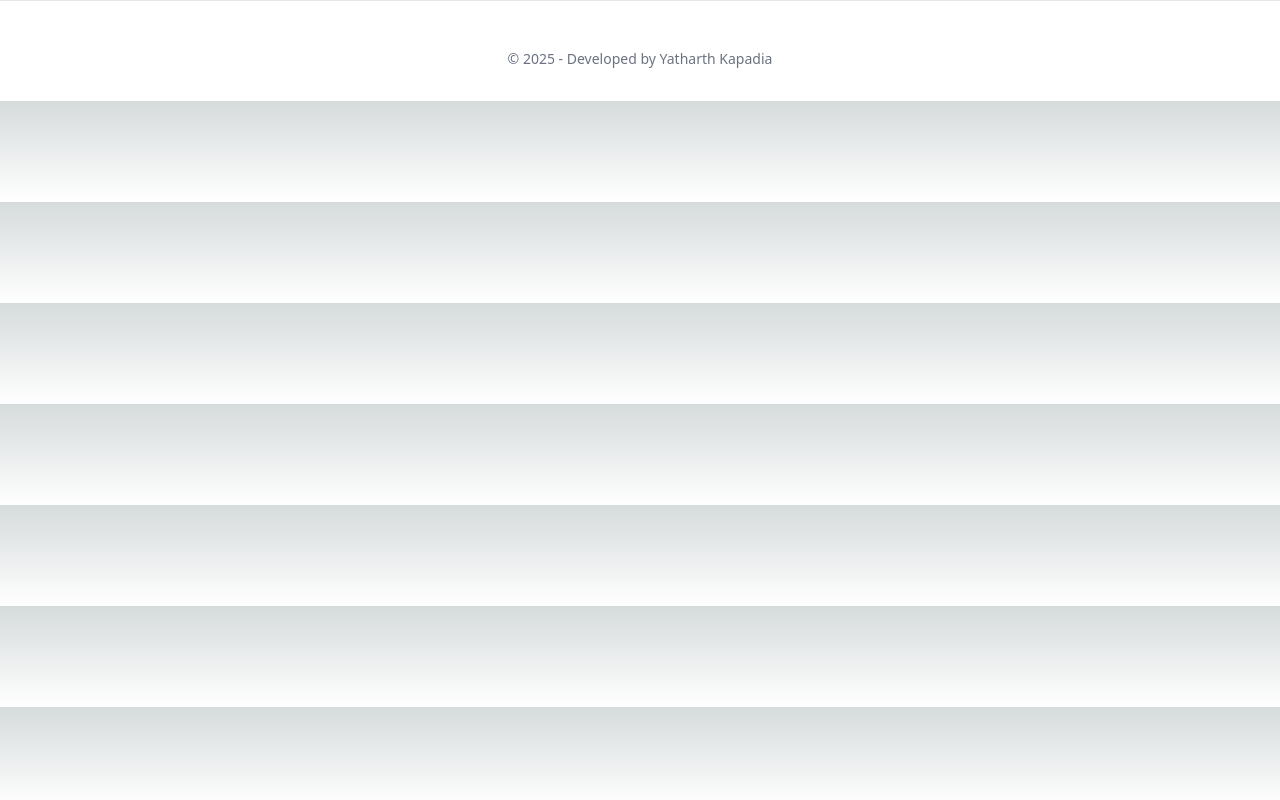
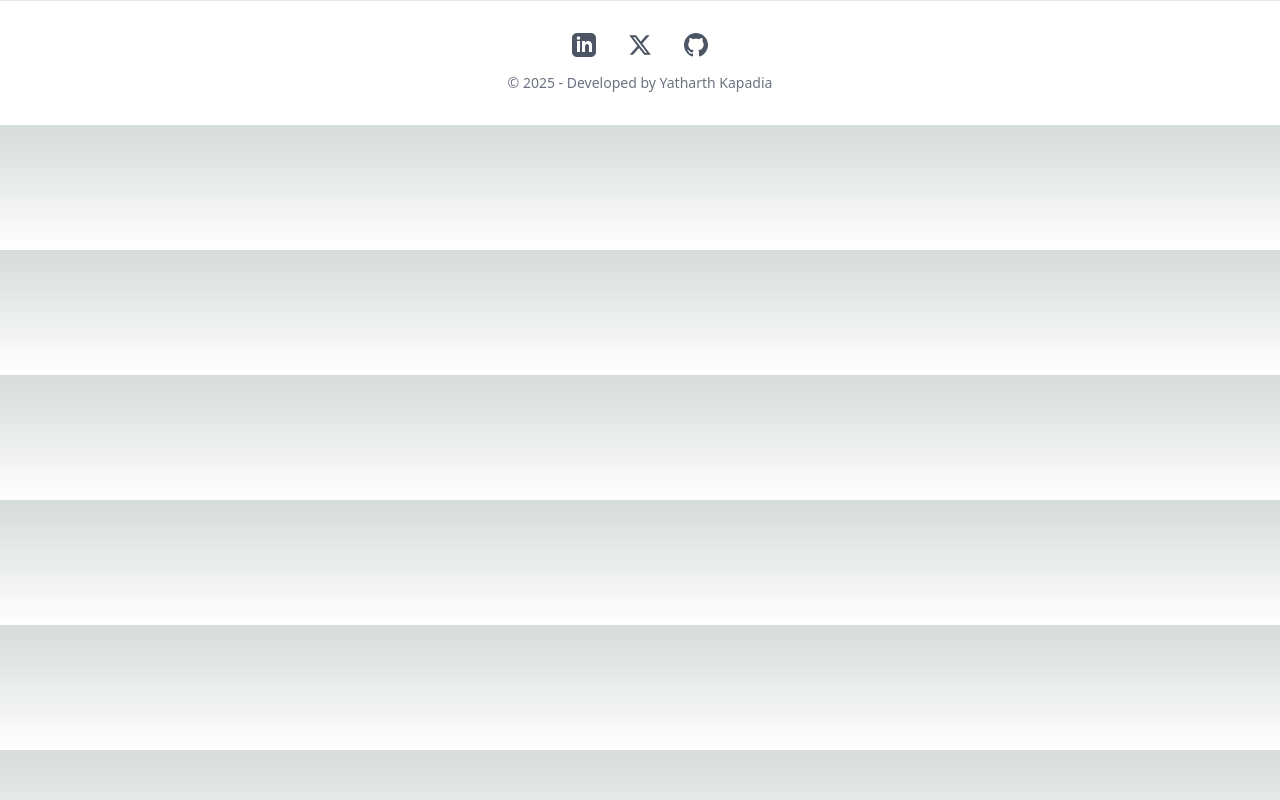
Before and after one commit to yatharthk2/odyssey, a Next.js app in the folder frontend/: page /components/Footer in a window 1280 px wide. Built offline with nearby package versions, Linux system fonts and the light colour scheme.

Commit message:
final ui changes

```diff
--- a/frontend/pages/components/ContactForm.tsx
+++ b/frontend/pages/components/ContactForm.tsx
@@ -9,11 +9,24 @@
   const [message, setMessage] = useState("");
 
   const [state, handleSubmit] = useForm(contact.formId);
-  if (state.succeeded) {
-      return <p>Thanks for joining!</p>;
-  }
 
   return (
+    <div className="w-full max-w-2xl mx-auto p-6">
+      {state.succeeded ? (
+        <div className="text-center p-8 bg-gradient-to-r from-rose-400/10 via-fuchsia-500/10 to-indigo-500/10 rounded-2xl border border-gray-200 dark:border-gray-700">
+          <div className="mb-4">
+            <svg className="w-16 h-16 mx-auto text-green-500" fill="none" stroke="currentColor" viewBox="0 0 24 24">
+              <path strokeLinecap="round" strokeLinejoin="round" strokeWidth={2} d="M9 12l2 2 4-4m6 2a9 9 0 11-18 0 9 9 0 0118 0z" />
+            </svg>
+          </div>
+          <h3 className="text-2xl font-bold bg-gradient-to-r from-rose-400 via-fuchsia-500 to-indigo-500 bg-clip-text text-transparent mb-2">
+            Message Sent Successfully!
+          </h3>
+          <p className="text-gray-600 dark:text-gray-300">
+            I'll get back to you as soon as possible. Thank you for reaching out!
+          </p>
+        </div>
+      ) : (
         <div className="w-full sm:w-full md:w-3/4 lg:w-1/2 mt-16 mx-auto">
           <form
             onSubmit={handleSubmit}
@@ -72,17 +85,19 @@
               <button
                 type="submit"
                 disabled={state.submitting}
-            className="text-lg font-bold p-0.5 mt-6 w-44 bg-gradient-to-r from-rose-400 via-fuchsia-500 to-indigo-500"
+                className="text-lg font-bold p-0.5 mt-6 w-44 bg-gradient-to-r from-rose-400 via-fuchsia-500 to-indigo-500 rounded-lg"
               >
-            <div className="bg-white dark:bg-gray-800">
+                <div className="bg-white dark:bg-gray-800 rounded-lg">
                   <span className="block p-2 font-semibold bg-gradient-to-r from-rose-400 via-fuchsia-500 to-indigo-500 bg-clip-text text-transparent">
-                Send
+                    {state.submitting ? "Sending..." : "Send"}
                   </span>
                 </div>
               </button>
             </div>
           </form>
         </div>
+      )}
+    </div>
   );
 }
 
--- a/frontend/pages/components/Footer.tsx
+++ b/frontend/pages/components/Footer.tsx
@@ -11,25 +11,31 @@
     <footer className="w-full bg-white dark:bg-gray-900 py-8 border-t border-gray-200 dark:border-gray-800">
       <div className="max-w-7xl mx-auto px-4 sm:px-6 lg:px-8">
         <div className="flex flex-col items-center">
-          <div className="flex space-x-6 mb-4">
+          <div className="flex space-x-8 mb-4">
+            {footer.linkedin && (
+              <a
+                href={footer.linkedin}
+                target="_blank"
+                rel="noreferrer"
+                className="text-gray-600 hover:text-blue-600 dark:text-gray-400 dark:hover:text-blue-500 transition-colors duration-300"
+                aria-label="LinkedIn"
+              >
+                <svg className="w-6 h-6" fill="currentColor" viewBox="0 0 24 24">
+                  <path d="M19 0h-14c-2.761 0-5 2.239-5 5v14c0 2.761 2.239 5 5 5h14c2.762 0 5-2.239 5-5v-14c0-2.761-2.238-5-5-5zm-11 19h-3v-11h3v11zm-1.5-12.268c-.966 0-1.75-.79-1.75-1.764s.784-1.764 1.75-1.764 1.75.79 1.75 1.764-.783 1.764-1.75 1.764zm13.5 12.268h-3v-5.604c0-3.368-4-3.113-4 0v5.604h-3v-11h3v1.765c1.396-2.586 7-2.777 7 2.476v6.759z"/>
+                </svg>
+              </a>
+            )}
             {footer.twitter && (
               <a
                 href={footer.twitter}
                 target="_blank"
                 rel="noreferrer"
-                className="text-gray-400 hover:text-gray-500 dark:hover:text-gray-300 transition-colors"
+                className="text-gray-600 hover:text-gray-900 dark:text-gray-400 dark:hover:text-white transition-colors duration-300"
+                aria-label="X (formerly Twitter)"
               >
-                <i className="devicon-twitter-original text-2xl"></i>
-              </a>
-            )}
-            {footer.linkedin && (
-              <a
-                href={footer.linkedin}
-                target="_blank"
-                rel="noreferrer"
-                className="text-gray-400 hover:text-gray-500 dark:hover:text-gray-300 transition-colors"
-              >
-                <i className="devicon-linkedin-plain text-2xl"></i>
+                <svg className="w-6 h-6" fill="currentColor" viewBox="0 0 24 24">
+                  <path d="M18.244 2.25h3.308l-7.227 8.26 8.502 11.24H16.17l-5.214-6.817L4.99 21.75H1.68l7.73-8.835L1.254 2.25H8.08l4.713 6.231zm-1.161 17.52h1.833L7.084 4.126H5.117z"/>
+                </svg>
               </a>
             )}
             {footer.github && (
@@ -37,16 +43,19 @@
                 href={footer.github}
                 target="_blank"
                 rel="noreferrer"
-                className="text-gray-400 hover:text-gray-500 dark:hover:text-gray-300 transition-colors"
+                className="text-gray-600 hover:text-gray-900 dark:text-gray-400 dark:hover:text-white transition-colors duration-300"
+                aria-label="GitHub"
               >
-                <i className="devicon-github-original text-2xl"></i>
+                <svg className="w-6 h-6" fill="currentColor" viewBox="0 0 24 24">
+                  <path d="M12 0c-6.626 0-12 5.373-12 12 0 5.302 3.438 9.8 8.207 11.387.599.111.793-.261.793-.577v-2.234c-3.338.726-4.033-1.416-4.033-1.416-.546-1.387-1.333-1.756-1.333-1.756-1.089-.745.083-.729.083-.729 1.205.084 1.839 1.237 1.839 1.237 1.07 1.834 2.807 1.304 3.492.997.107-.775.418-1.305.762-1.604-2.665-.305-5.467-1.334-5.467-5.931 0-1.311.469-2.381 1.236-3.221-.124-.303-.535-1.524.117-3.176 0 0 1.008-.322 3.301 1.23.957-.266 1.983-.399 3.003-.404 1.02.005 2.047.138 3.006.404 2.291-1.552 3.297-1.23 3.297-1.23.653 1.653.242 2.874.118 3.176.77.84 1.235 1.911 1.235 3.221 0 4.609-2.807 5.624-5.479 5.921.43.372.823 1.102.823 2.222v3.293c0 .319.192.694.801.576 4.765-1.589 8.199-6.086 8.199-11.386 0-6.627-5.373-12-12-12z"/>
+                </svg>
               </a>
             )}
           </div>
           <p className="text-sm text-gray-500 dark:text-gray-400">
             © {getYear()} - Developed by{" "}
             <a
-              href="https://www.dylanarveson.com"
+              href="https://github.com/yatharthk2"
               target="_blank"
               rel="noreferrer"
               className="hover:text-gray-700 dark:hover:text-gray-300 transition-colors"
--- a/frontend/pages/index.json
+++ b/frontend/pages/index.json
@@ -62,11 +62,11 @@
   "contact": {
     "title": "Contact",
     "description": "This is where you can describe about your contact. The more you describe about your contact, the more chances you have!",
-    "formId": "your-form-id"
+    "formId": "xkgovpaz"
   },
   "footer": {
-    "linkedin": "",
-    "twitter": "",
-    "github": ""
+    "linkedin": "https://www.linkedin.com/in/yatharthkapadia/",
+    "twitter": "https://x.com/yatharthk2",
+    "github": "https://github.com/yatharthk2"
   }
 }
```
Lines whose indentation alone changed are shown as unchanged.
